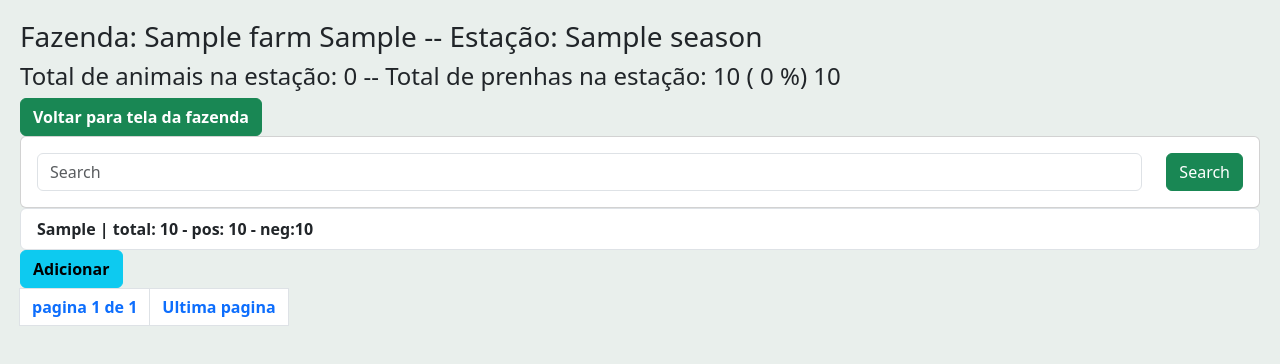
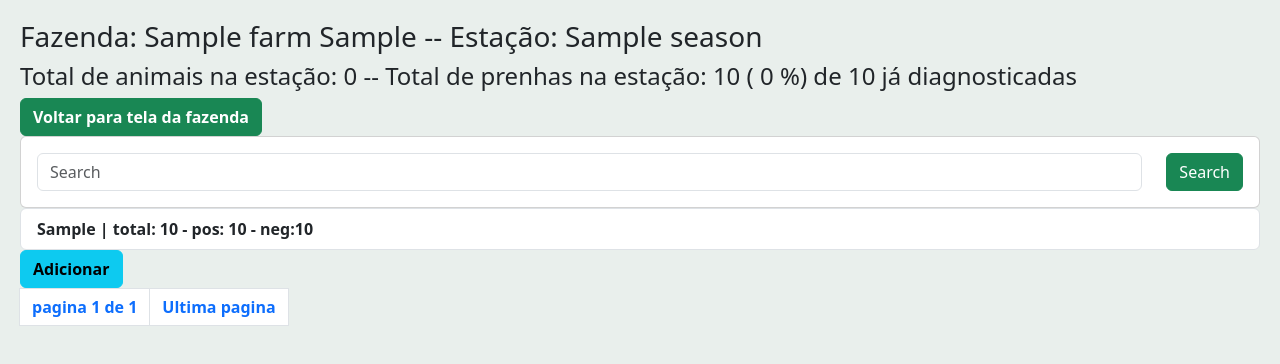
Before and after one commit to JoaoPedroTS/projetoGamma, a Django app: page /batch/1/season/1 in a window 1280 px wide. Shown: the part 56-420 px from the top of the page. Run offline with Django 5.2, Linux system fonts and the light colour scheme; a user stored in the database is signed in; tables that the repository leaves empty hold one stand-in row (values such as "Sample post"); some libraries are stand-ins or nearby versions.

Commit message:
ordeered batch index by `d0_date`

```diff
--- a/src/batch/templates/batch/batch-index.html
+++ b/src/batch/templates/batch/batch-index.html
@@ -9,7 +9,7 @@
 <body>
     {% block body %}
         <h3> Fazenda: {{ farm.farm_name }}  {{ farm.farm_acronym }} -- Estação: {{ season.season_name }} </h3>
-        <h4> Total de animais na estação: {{total_animals}} -- Total de prenhas na estação: {{ positive_quant_sum }} ( {{ positive_percent }} %) {{ total_animals_dg }} </h4>
+        <h4> Total de animais na estação: {{total_animals}} -- Total de prenhas na estação: {{ positive_quant_sum }} ( {{ positive_percent }} %)  de {{ total_animals_dg }} já diagnosticadas  </h4>
 
         <div class="col-lg-3">
             <button class="btn btn-success">
--- a/src/batch/views.py
+++ b/src/batch/views.py
@@ -16,7 +16,7 @@ from .tables import BatchTable
 def batch_index(request, farm_id, season_id):
     season = Season.objects.get(id=season_id)
     farm = Farm.objects.get(id=farm_id)
-    batch_list = Batch.objects.filter(farm=farm, season=season).order_by('id')
+    batch_list = Batch.objects.filter(farm=farm, season=season).order_by('d0_date')
     total_animals = Batch.objects.filter(farm=farm, season=season, prior_batch__isnull=True).aggregate(Sum('batch_size'))['batch_size__sum'] or 0
     total_animals_dg = Batch.objects.filter(
                             farm=farm,
```
